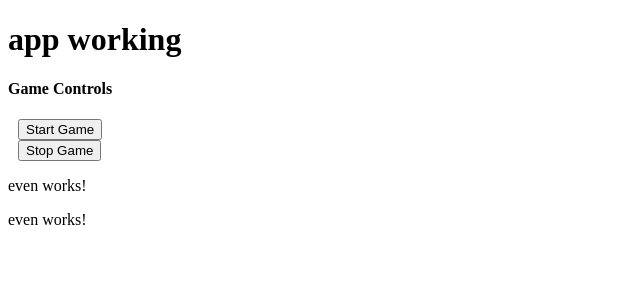
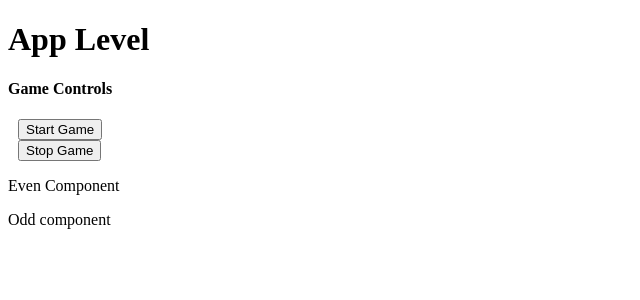
Before and after one commit to js-gibsonplu/angular, an Angular app: page / in a window 1280 px wide. Shown: the top 300 px of the page, without its empty margins (0-640 px from the left). Built offline with nearby package versions, Linux system fonts and the light colour scheme.

Commit message:
learning

```diff
--- a/src/app/app.component.html
+++ b/src/app/app.component.html
@@ -1,4 +1,4 @@
-<h1>app working</h1>
-<app-game-control></app-game-control>
+<h1>App Level</h1>
+<app-game-control (gameStarted)="sayNumber($event)"></app-game-control>
 <app-even></app-even>
 <app-odd></app-odd>
--- a/src/app/app.component.ts
+++ b/src/app/app.component.ts
@@ -7,4 +7,9 @@ import { Component,ContentChild } from '@angular/core';
 })
 export class AppComponent {
   name = 'Jonathan';
+
+  // *This doesn't work for some reason
+  sayNumber(myNum: number) {
+    console.log(`GAME STARTED ${myNum}`);
+  }
 }
--- a/src/app/components/even/even.component.html
+++ b/src/app/components/even/even.component.html
@@ -1,3 +1,3 @@
 <p>
-  even works!
+  Even Component
 </p>
--- a/src/app/components/game-control/game-control.component.html
+++ b/src/app/components/game-control/game-control.component.html
@@ -4,11 +4,11 @@
   </div>
   <div class="row">
     <div class="col-xs-6">
-      <button (click)="onGameStart($event.target)" class="btn btn-primary" style="margin-left: 10px;">Start Game</button>
+      <button (click)="onGameStart()" class="btn btn-primary" style="margin-left: 10px;">Start Game</button>
     </div>
 
     <div class="col-xs-6">
-      <button (click)="onGameStop($event.target)" class="btn btn-primary" style="margin-left: 10px;">Stop Game</button>
+      <button (click)="onGameStop()" class="btn btn-primary" style="margin-left: 10px;">Stop Game</button>
     </div>
   </div>
 </div>
--- a/src/app/components/game-control/game-control.component.ts
+++ b/src/app/components/game-control/game-control.component.ts
@@ -6,22 +6,26 @@ import { Component, OnInit, EventEmitter, Output } from '@angular/core';
   styleUrls: ['./game-control.component.css']
 })
 export class GameControlComponent implements OnInit {
-  @Output() myNum = 0;
-  @Output() gameStarted = new EventEmitter<any>();
+  @Output() gameStarted = new EventEmitter<number>();
+  myNum = 0;
+  gameTimer;
+  @Output() gameStopped = new EventEmitter<any>();
 
   constructor() {}
 
   ngOnInit() {}
 
-  onGameStart(data) {
-    const gameTimer = setInterval(() => {
+  onGameStart() {
+    this.gameTimer = setInterval(() => {
       this.gameStarted.emit(this.myNum);
       this.myNum++;
-      console.log(this.myNum);
+      // console.log(this.myNum);
     }, 1000);
   }
-  // TODO this needs work to stop the interval - this current config doesn't work
-  onGameStop(func) {
-    clearInterval(func.gameTimer);
+
+  onGameStop() {
+    this.gameStopped.emit(this.myNum);
+    clearInterval(this.gameTimer);
+    console.log('Game Stopped', this.myNum);
   }
 }
--- a/src/app/components/odd/odd.component.html
+++ b/src/app/components/odd/odd.component.html
@@ -1 +1 @@
-<app-even></app-even>
+<p>Odd component</p>
```
